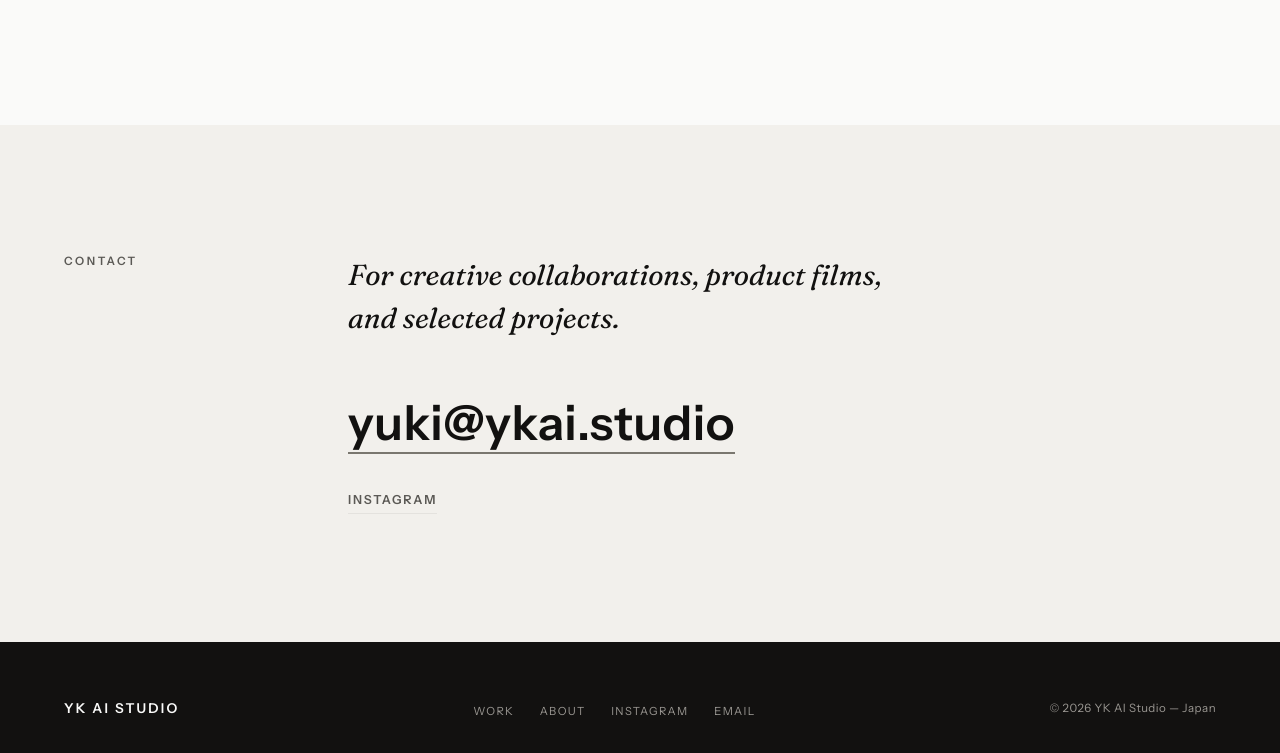
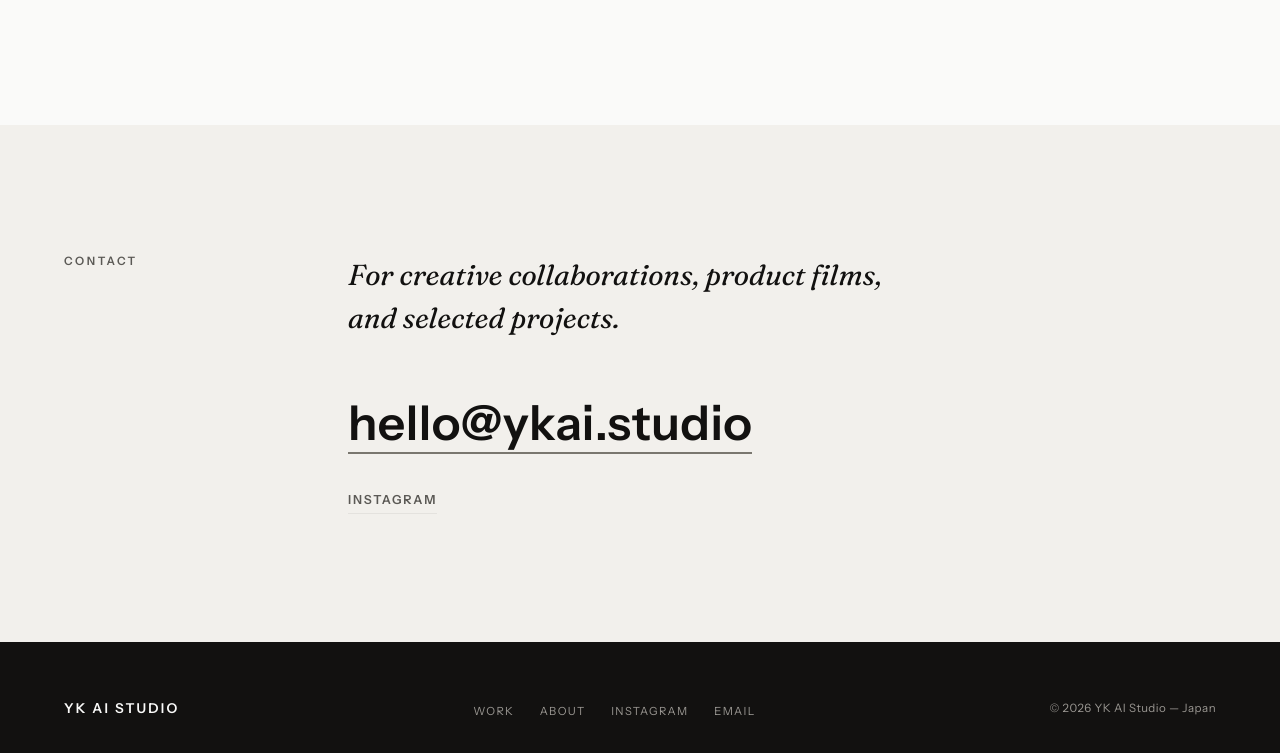
Before and after one commit to yk-ai-studio/ykai-studio-site, a plain HTML site: page index.html in a window 1280 px wide. Shown: the part 3019-3772 px from the top of the page. Drawn offline with Linux system fonts and the light colour scheme; animation ran at ten frames a second.

Commit message:
Switch public contact address to hello@ykai.studio
Contact section and footer mailto links, plus README reference,
now point to hello@ykai.studio instead of yuki@ykai.studio.

Co-Authored-By: Claude Sonnet 5 <noreply@anthropic.com>

```diff
--- a/index.html
+++ b/index.html
@@ -587,7 +587,7 @@
         </div>
         <div class="reveal">
           <p class="contact-lead">For creative collaborations, product films, and selected projects.</p>
-          <a class="contact-email" href="mailto:yuki@ykai.studio">yuki@ykai.studio</a>
+          <a class="contact-email" href="mailto:hello@ykai.studio">hello@ykai.studio</a>
           <div class="contact-links">
             <a href="https://www.instagram.com/ykai.studio/" target="_blank" rel="noopener">Instagram</a>
           </div>
@@ -605,7 +605,7 @@
       <li><a href="#work">Work</a></li>
       <li><a href="#about">About</a></li>
       <li><a href="https://www.instagram.com/ykai.studio/" target="_blank" rel="noopener">Instagram</a></li>
-      <li><a href="mailto:yuki@ykai.studio">Email</a></li>
+      <li><a href="mailto:hello@ykai.studio">Email</a></li>
     </ul>
     <span class="footer-copy">© 2026 YK AI Studio — Japan</span>
   </div>
```
Also changed, not shown: .wrangler/cache/pages.json (added), .wrangler/cache/wrangler-account.json (added), 1 other file.
